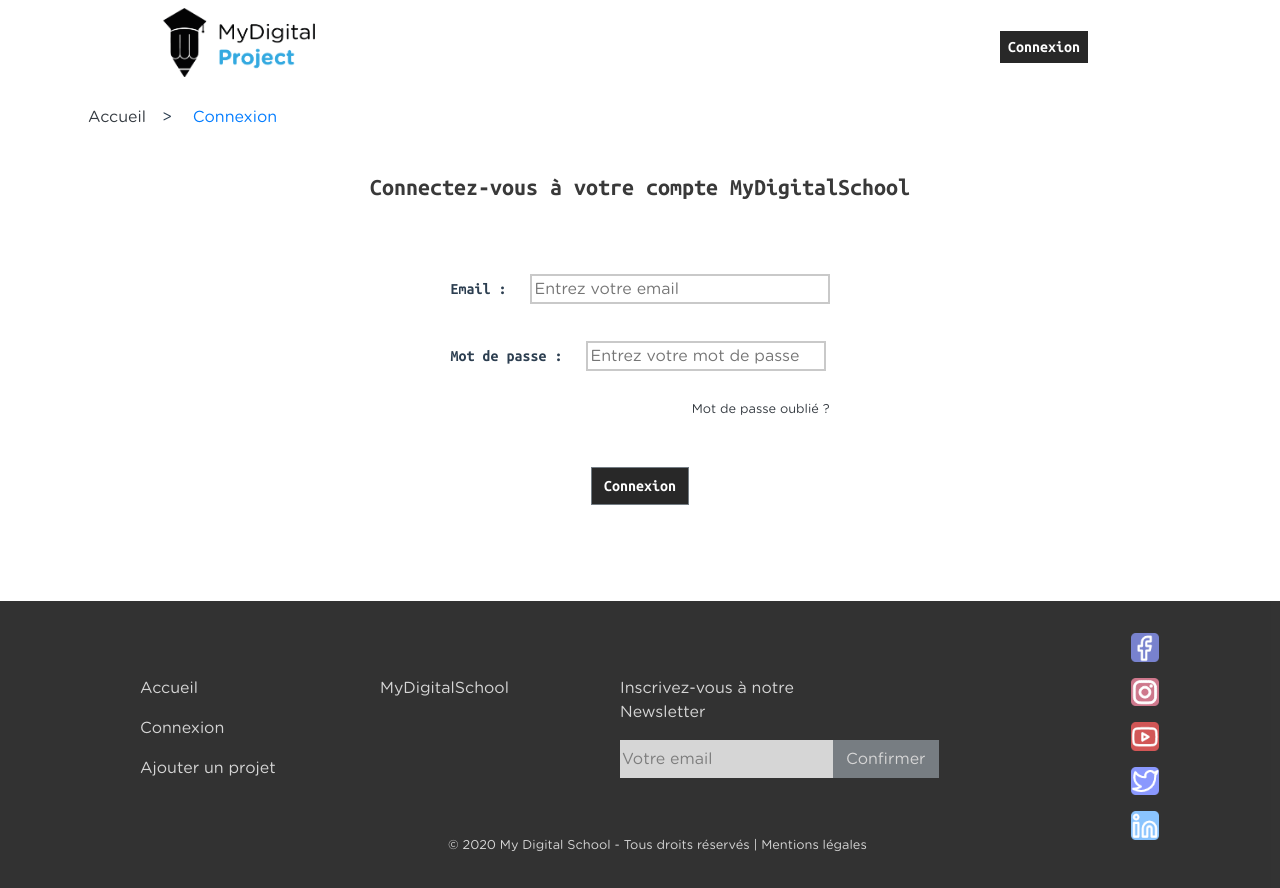
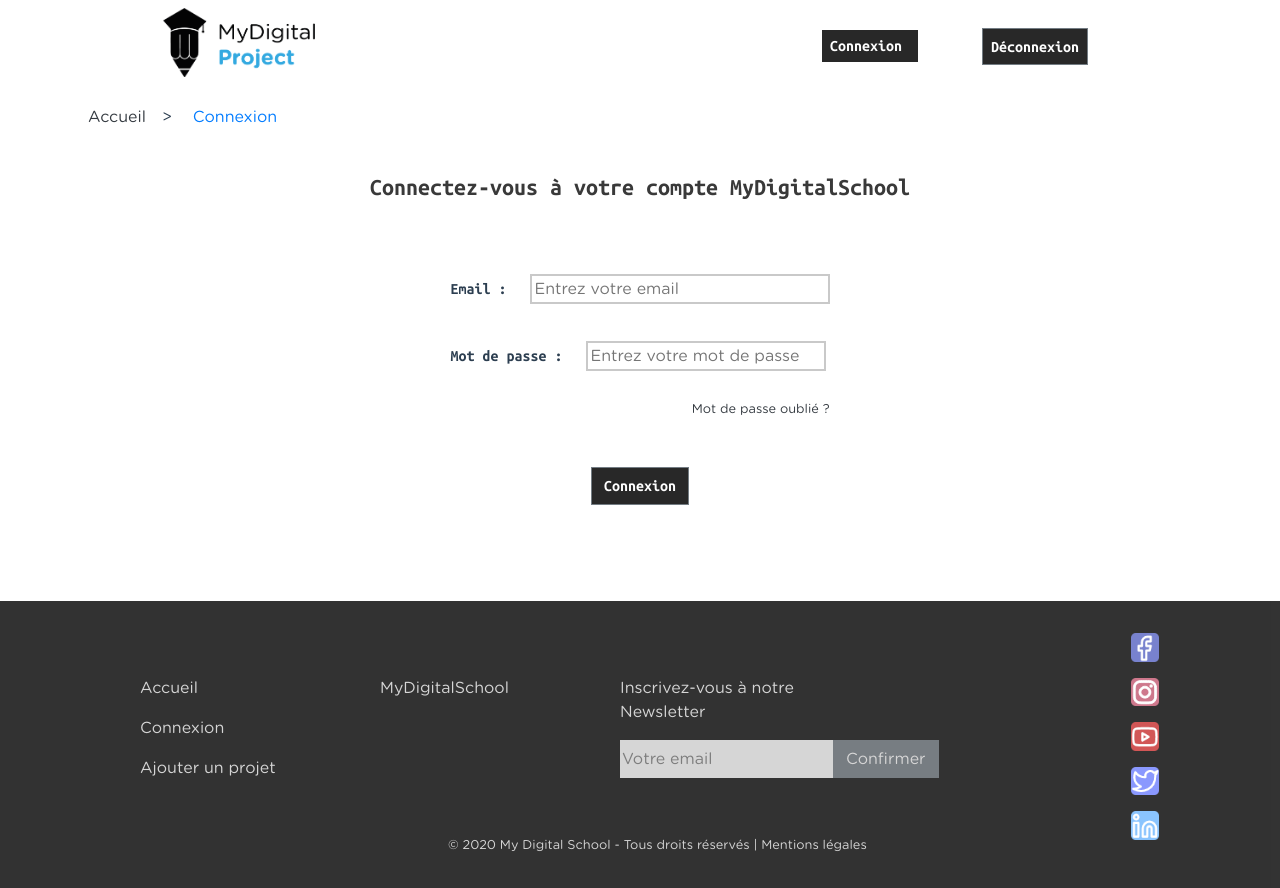
Before and after one commit to BlueFaste/MyCreativeWeek-Accessibilite, a Vue app: page /login in a window 1280 px wide. Built offline with nearby package versions, Linux system fonts and the light colour scheme.

Commit message:
div to nav, add deconnexion , add router for project mangement

```diff
--- a/src/components/Header.vue
+++ b/src/components/Header.vue
@@ -4,16 +4,20 @@
 			<router-link to="/"><img src="../assets/logo-MyDigitalProject.png" alt="MyDigitalProject" id="logoMDS">
 			</router-link>
 		</h1>
-		<div>
-			<router-link role="button" to="/login" v-show="!login" class="text-white w-100 blackMDS buttonMDS py-2 px-2" title="Connexion">
+		<nav class="" role="navigation">
+			<router-link role="button" to="/login" v-show="!login" class="text-white blackMDS buttonMDS py-2 px-2" title="Connexion">
 				Connexion
 			</router-link>
-			<router-link role="button" to="/" v-show="login" class="text-white w-100 blackMDS buttonMDS py-2 px-2" title="Ajouter un projet">Ajouter un projet
+			<router-link role="button" to="/projectmanagement" v-show="login" class="text-white w-100 blackMDS buttonMDS py-2 px-2 w-25" title="Ajouter un projet">Ajouter un
+				projet
 			</router-link>
 			<router-link role="button" to="/" v-show="login" class="text-white w-100 blackMDS buttonMDS py-2 px-2" title="Mon compte">Mon
 				compte
 			</router-link>
-		</div>
+			<b-button @click="deco" class=" blackMDS buttonMDS px-2" style="padding-top: 0.35rem; padding-bottom: 0.35rem">
+				Déconnexion
+			</b-button>
+		</nav>
 	</header>
 </template>
 
@@ -21,12 +25,19 @@
 export default {
 	name: "Header",
 	mounted() {
-		localStorage.removeItem('login', false);
+		// localStorage.removeItem('login');
 		// localStorage.setItem('login', true);
 	},
 	data() {
 		return {
 			login: localStorage.getItem('login') ? true : false,
+		}
+	},
+	methods: {
+		deco() {
+			console.log("test")
+			localStorage.removeItem('login', false);
+			document.location.reload(true);
 		}
 	}
 }
```
